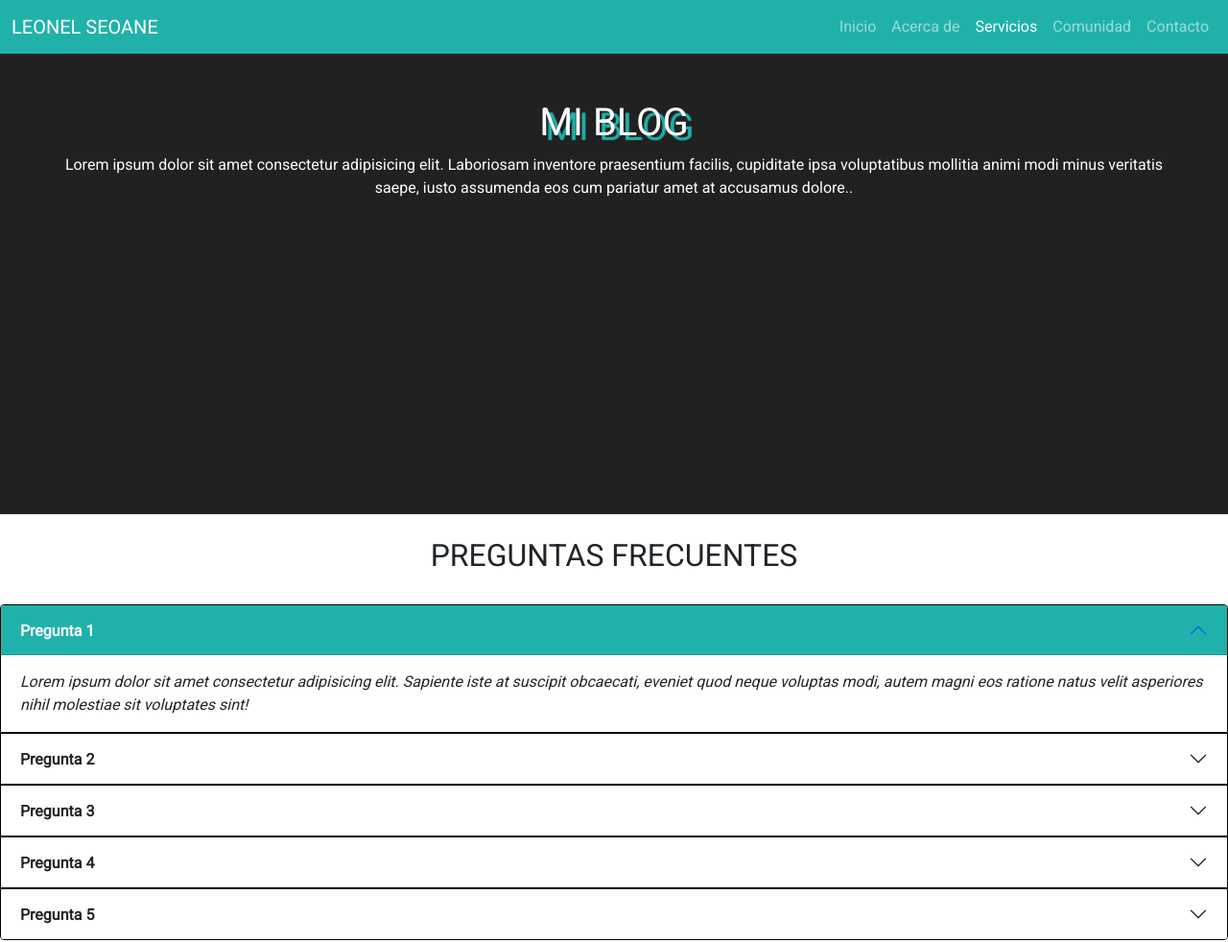
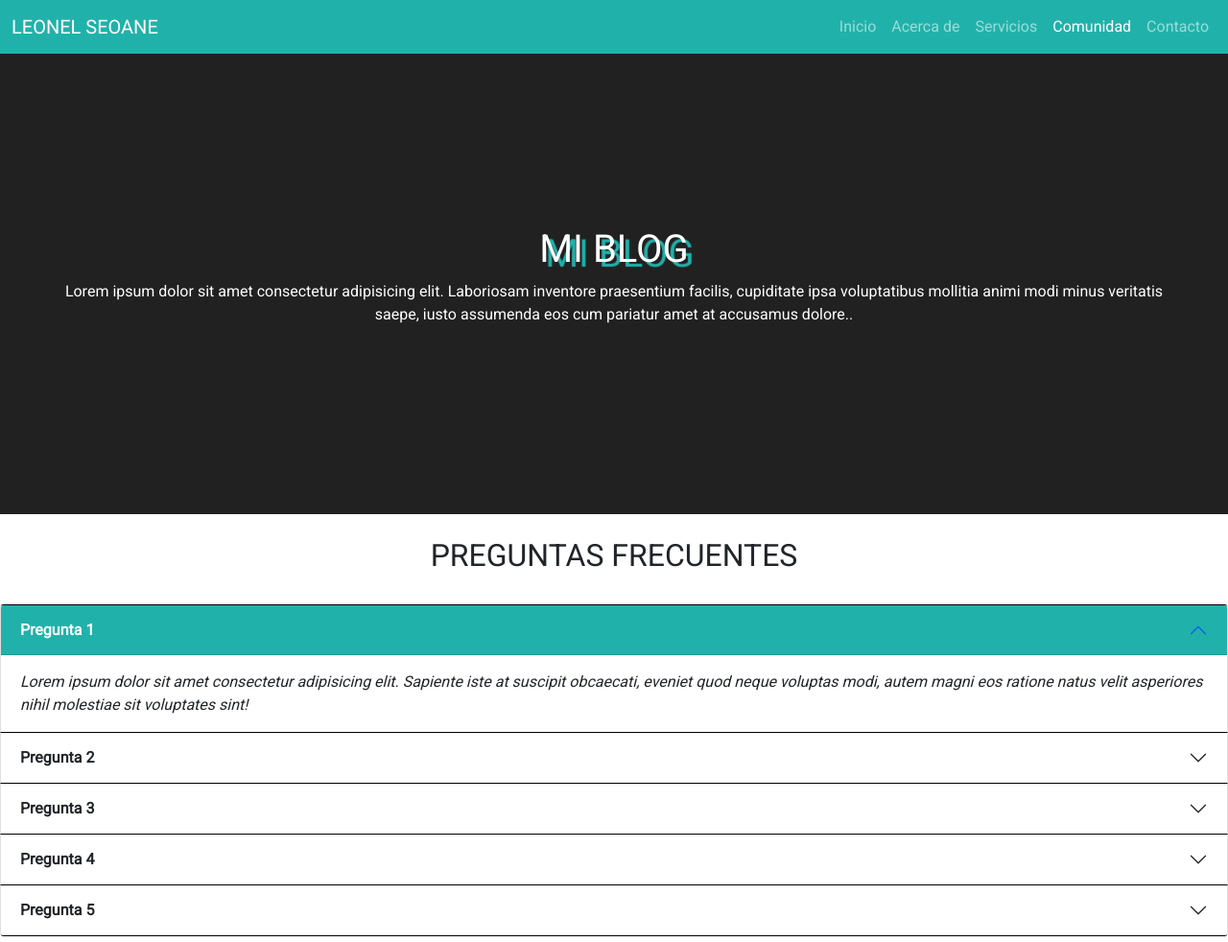
Before and after one commit to Leoseoane0509/Proyecto-SASS-2-y-SEO, a plain HTML site: page pages/comunidad.html in a window 1280 px wide. Shown: the top 982 px of the page at 96% size. Drawn offline with nearby package versions, Linux system fonts and the light colour scheme.

Commit message:
estilizando comunidad

```diff
--- a/SASS/_comunidad.scss
+++ b/SASS/_comunidad.scss
@@ -4,6 +4,10 @@
 .jumbo-color {
   background-color: $bg-color2;
   height: 30rem;
+  display: flex;
+  flex-direction: column;
+  justify-content: center;
+  align-items: center;
   & h1 {
     text-align: center;
     text-shadow: 6px 5px 1px rgba(32, 178, 170, 1);
@@ -14,8 +18,11 @@
 }
 // Preguntas frecuentes
 .accordion {
+  & .item1 {
+    border-top: 1px solid $color1;
+  }
   & .accordion-item {
-    border: 1px solid $color1;
+    border-bottom: 1px solid $color1;
   }
   & .accordion-button:not(.collapsed) {
     color: $color3;
--- a/pages/comunidad.html
+++ b/pages/comunidad.html
@@ -43,10 +43,10 @@
             <a class="nav-link" href="acerca-de.html">Acerca de</a>
           </li>
           <li class="nav-item">
-            <a class="nav-link active" href="servicios.html">Servicios</a>
+            <a class="nav-link" href="servicios.html">Servicios</a>
           </li>
           <li class="nav-item">
-            <a class="nav-link" href="comunidad.html">Comunidad</a>
+            <a class="nav-link active" href="comunidad.html">Comunidad</a>
           </li>
           <li class="nav-item">
             <a class="nav-link" href="contacto.html">Contacto</a>
@@ -71,9 +71,9 @@
   <!-- Preguntas frecuentes incio -->
   <section id="questions">
     <div class="accordion" id="accordionExample">
-      <h2 class="text-center p-4">PREGUNTAS FRECUENTES</h2>
+      <h2 class="text-center p-4" data-aos="flip-left">PREGUNTAS FRECUENTES</h2>
       <!-- Pregunta 1 -->
-      <div class="accordion-item">
+      <div class="accordion-item item1" data-aos="flip-right">
         <h2 class="accordion-header" id="headingOne">
           <button class="accordion-button fw-bold" type="button" data-bs-toggle="collapse" data-bs-target="#collapseOne"
             aria-expanded="true" aria-controls="collapseOne">
@@ -90,7 +90,7 @@
         </div>
       </div>
       <!-- Pregunta 2 -->
-      <div class="accordion-item">
+      <div class="accordion-item" data-aos="flip-right">
         <h2 class="accordion-header" id="headingTwo">
           <button class="accordion-button collapsed fw-bold" type="button" data-bs-toggle="collapse"
             data-bs-target="#collapseTwo" aria-expanded="false" aria-controls="collapseTwo">
@@ -107,7 +107,7 @@
         </div>
       </div>
       <!-- Pregunta 3 -->
-      <div class="accordion-item">
+      <div class="accordion-item" data-aos="flip-right">
         <h2 class="accordion-header" id="headingThree">
           <button class="accordion-button collapsed fw-bold" type="button" data-bs-toggle="collapse"
             data-bs-target="#collapseThree" aria-expanded="false" aria-controls="collapseThree">
@@ -124,7 +124,7 @@
         </div>
       </div>
       <!-- Pregunta 4 -->
-      <div class="accordion-item">
+      <div class="accordion-item " data-aos="flip-right">
         <h2 class="accordion-header" id="headingFour">
           <button class="accordion-button collapsed fw-bold" type="button" data-bs-toggle="collapse"
             data-bs-target="#collapseFour" aria-expanded="false" aria-controls="collapseFour">
@@ -141,7 +141,7 @@
         </div>
       </div>
       <!-- Pregunta 5 -->
-      <div class="accordion-item item5">
+      <div class="accordion-item item5 " data-aos="flip-right">
         <h2 class="accordion-header" id="headingFive">
           <button class="accordion-button collapsed fw-bold" type="button" data-bs-toggle="collapse"
             data-bs-target="#collapseFive" aria-expanded="false" aria-controls="collapseFive">
```
Also changed, not shown: SASS/main.css, 1 other file.
